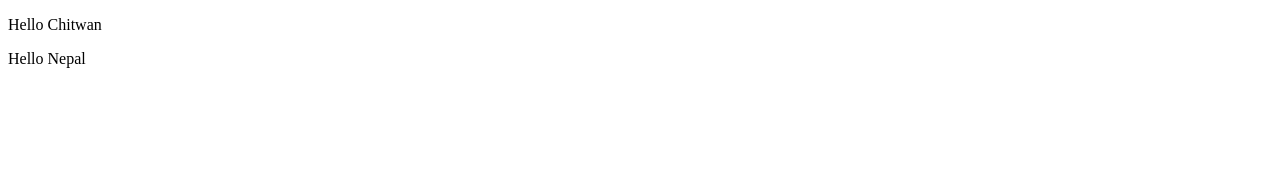
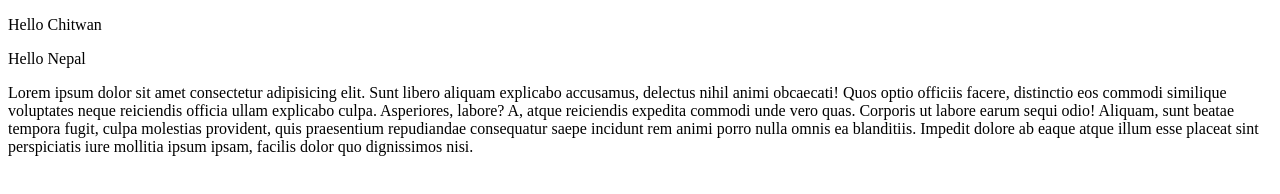
Before and after one commit to BSadish/learngit, a plain HTML site: page Nepal.html in a window 1280 px wide. Drawn offline with Linux system fonts and the light colour scheme.

Commit message:
changes added for Nepal.html

```diff
--- a/Nepal.html
+++ b/Nepal.html
@@ -8,5 +8,6 @@
 <body>
     <p>Hello Chitwan</p>
     <p>Hello Nepal</p>
+    <p>Lorem ipsum dolor sit amet consectetur adipisicing elit. Sunt libero aliquam explicabo accusamus, delectus nihil animi obcaecati! Quos optio officiis facere, distinctio eos commodi similique voluptates neque reiciendis officia ullam explicabo culpa. Asperiores, labore? A, atque reiciendis expedita commodi unde vero quas. Corporis ut labore earum sequi odio! Aliquam, sunt beatae tempora fugit, culpa molestias provident, quis praesentium repudiandae consequatur saepe incidunt rem animi porro nulla omnis ea blanditiis. Impedit dolore ab eaque atque illum esse placeat sint perspiciatis iure mollitia ipsum ipsam, facilis dolor quo dignissimos nisi.</p>
 </body>
 </html>
```
